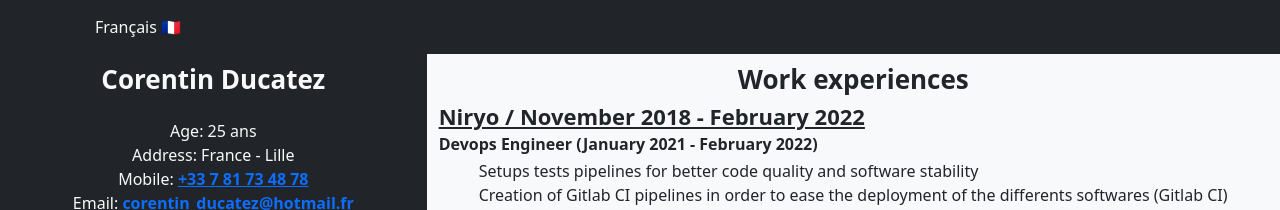
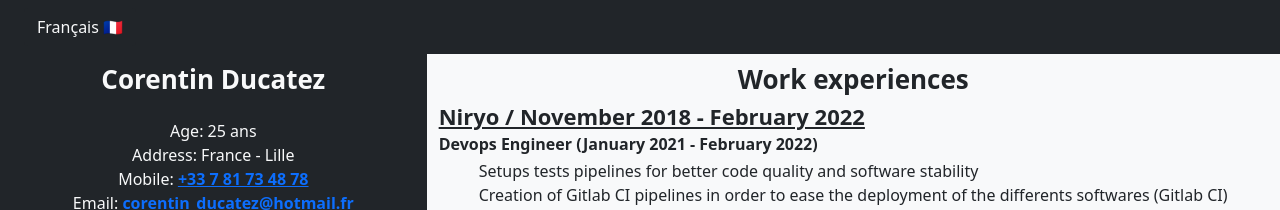
Before and after one commit to Wasta-Geek/curriculum-vitae, a Jekyll site: the page built from docs/en/index.markdown, in a window 1280 px wide. Shown: the top 210 px of the page. Built offline with Jekyll 4.4.1, drawn with Linux system fonts in a browser that asks for light colours.

Commit message:
Fix url links

```diff
--- a/docs/_includes/header.html
+++ b/docs/_includes/header.html
@@ -4,7 +4,7 @@
   {%- assign title_language_key = "title_" | append: page.lang -%}
 
     <nav class="navbar navbar-expand-lg navbar-dark bg-dark text-light no-theme-switch">
-      <div class="container">
+      <div class="container row justify-content-start">
         {% for language in site.available_languages %}
         {% if language != page.lang %}
         <a href="/{{ language }}" class="language_button">
--- a/docs/index.html
+++ b/docs/index.html
@@ -1,5 +1,5 @@
 <!DOCTYPE html>
 <html>
     <!-- Kindda bad but it'll do the job -->
-    <script>window.location.href = "/en"</script>
+    <script>window.location.href = "curriculum-vitae/en"</script>
 </html>
```
